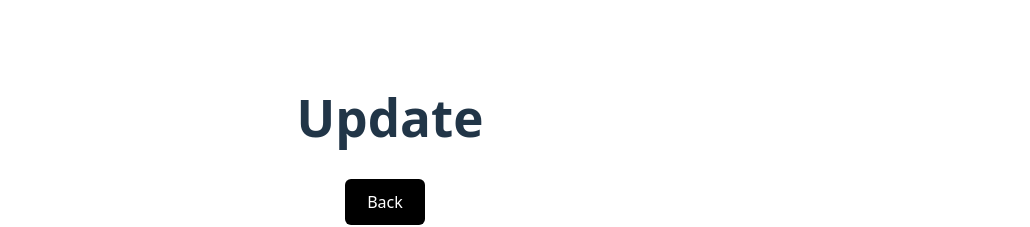
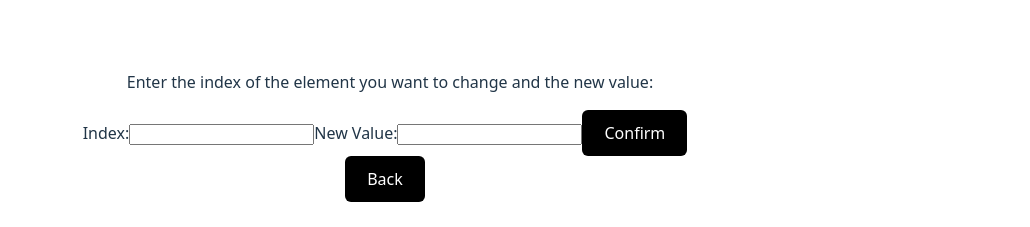
Before and after one commit to cmj0415/DSA-Visualization, a React (Vite) app in the folder dsa-visualization/: page /segtree in a window 1280 px wide. Both pictures are taken after a click on the button "Update". Shown: the part 578-805 px from the top of the page, without its empty margins (250-1280 px from the left). Built offline with nearby package versions, Linux system fonts and the light colour scheme.

Commit message:
feat: set up update handler

```diff
--- a/dsa-visualization/src/components/SegUpdate.tsx
+++ b/dsa-visualization/src/components/SegUpdate.tsx
@@ -1,3 +1,46 @@
-export default function SegUpdate() {
-  return <h1>Update</h1>;
+import { useState } from "react";
+import Button from "./Button";
+
+type Props = {
+  arrLen: number;
+  onTrigger: (idx: number, val: number) => void;
+};
+
+export default function SegUpdate({ arrLen, onTrigger }: Props) {
+  const [selIndexInput, setSelIndexInput] = useState("");
+  const [newValueInput, setNewValueInput] = useState("");
+
+  const handleIdxChange = (event: React.ChangeEvent<HTMLInputElement>) => {
+    setSelIndexInput(event.target.value);
+  };
+  const handleValChange = (event: React.ChangeEvent<HTMLInputElement>) => {
+    setNewValueInput(event.target.value);
+  };
+  const handleConfirm = () => {
+    const selIndex = parseInt(selIndexInput);
+    const newValue = parseInt(newValueInput);
+
+    if (selIndex < 1 || selIndex > arrLen) {
+      alert("Out of range!");
+    } else if (newValue < -100 || newValue > 100) {
+      alert("Please enter a value between -100 and 100");
+    } else {
+      onTrigger(selIndex, newValue);
+    }
+  };
+
+  return (
+    <div>
+      <p>
+        Enter the index of the element you want to change and the new value:
+      </p>
+      <div>
+        Index:
+        <input name="idx" value={selIndexInput} onChange={handleIdxChange} />
+        New Value:
+        <input name="val" value={newValueInput} onChange={handleValChange} />
+        <Button text="Confirm" onClickCallback={handleConfirm} />
+      </div>
+    </div>
+  );
 }
--- a/dsa-visualization/src/components/SegmentTree.tsx
+++ b/dsa-visualization/src/components/SegmentTree.tsx
@@ -87,6 +87,7 @@ const treeData = [nodeToTree(nodes, 1, arr.length - 1, 1)!];
 
 export type HandleAnimation = {
   query: (l: number, r: number) => void;
+  update: (idx: number, val: number) => void;
 };
 
 const SegmentTree = forwardRef<HandleAnimation, Props>(
@@ -152,6 +153,10 @@ const SegmentTree = forwardRef<HandleAnimation, Props>(
         setHighlightedParent(0);
         setDisplayText(false);
         alert(result);
+      },
+
+      update: (idx: number, val: number) => {
+        console.log("updating...");
       },
     }));
 
--- a/dsa-visualization/src/pages/SegTree.tsx
+++ b/dsa-visualization/src/pages/SegTree.tsx
@@ -16,6 +16,12 @@ export default function SegTree() {
     }
   };
 
+  const triggerUpdate = (idx: number, val: number) => {
+    if (segmentTreeRef.current) {
+      segmentTreeRef.current.update(idx, val);
+    }
+  };
+
   return (
     <div style={{ width: "100%", height: "100vh" }}>
       <div style={{ padding: "20px" }}>
@@ -31,7 +37,7 @@ export default function SegTree() {
       )}
       {mode === 1 && (
         <div>
-          <SegUpdate />
+          <SegUpdate arrLen={arrLen} onTrigger={triggerUpdate} />
           <Button text="Back" onClickCallback={() => setMode(0)} />
         </div>
       )}
```
